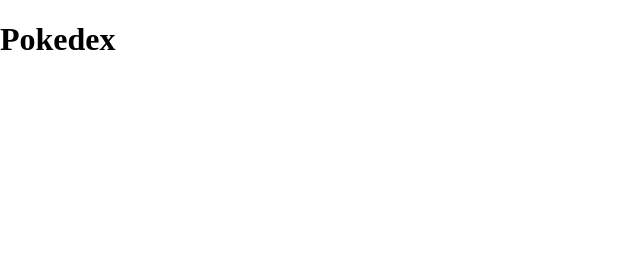
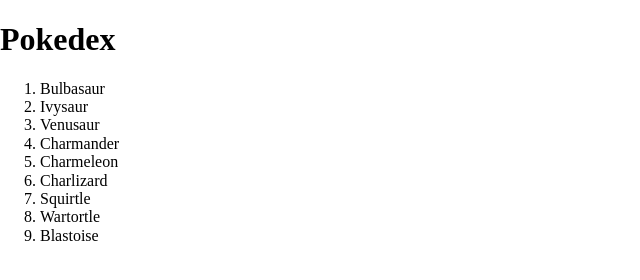
Before and after one commit to Nrdias/pokedex, a plain HTML site: page index.html in a window 1280 px wide. Shown: the whole page, without its empty margins (0-640 px from the left). Drawn offline with nearby package versions, Linux system fonts and the light colour scheme.

Commit message:
html update

```diff
--- a/index.html
+++ b/index.html
@@ -16,7 +16,22 @@
 </head>
 
 <body>
-  <h1>Pokedex</h1>
+
+  <section class="content">
+    <h1>Pokedex</h1>
+
+    <ol class="pokemons">
+      <li>Bulbasaur</li>
+      <li>Ivysaur</li>
+      <li>Venusaur</li>
+      <li>Charmander</li>
+      <li>Charmeleon</li>
+      <li>Charlizard</li>
+      <li>Squirtle</li>
+      <li>Wartortle</li>
+      <li>Blastoise</li>
+    </ol>
+  </section>
 
   <script src="./assets/js/main.js"></script>
 </body>
```
